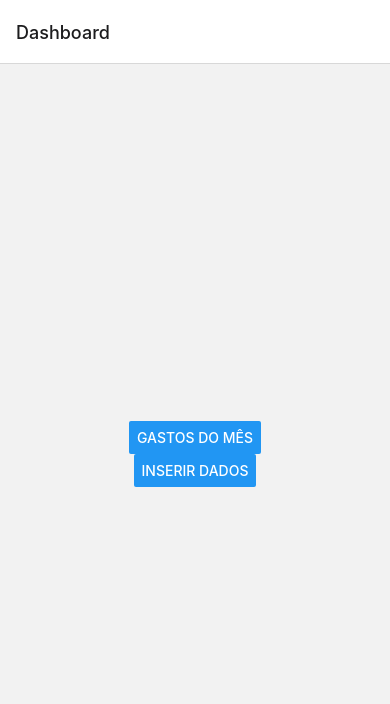
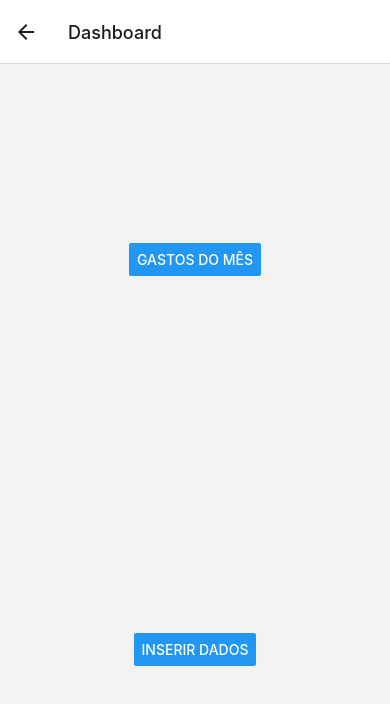
Before and after one commit to jhonatanwll/ControleDeGastosAppBeta, a React Native app in the folder ControleDeGastosApp/: screen /Dashboard in a window 390 px wide. Shown: the top 704 px of the page. Built offline with nearby package versions, Linux system fonts and the light colour scheme.

Commit message:
Campos prepreenchidos

```diff
--- a/ControleDeGastosApp/App.jsx
+++ b/ControleDeGastosApp/App.jsx
@@ -16,7 +16,7 @@ const Stack = createStackNavigator();
 function App() {
   return (
     <NavigationContainer >
-      <Stack.Navigator initialRouteName="Dashboard">
+      <Stack.Navigator initialRouteName="InserirDados">
         <Stack.Screen name="Dashboard" component={TelaDashboard} />
         <Stack.Screen name="InserirDados" component={TelaInserirDados} />
         <Stack.Screen name="TelaListaGastos" component={TelaListaGastos} />
--- a/ControleDeGastosApp/screens/TelaDashboard.jsx
+++ b/ControleDeGastosApp/screens/TelaDashboard.jsx
@@ -1,11 +1,25 @@
-import React from 'react';
-import { View, Button, StyleSheet } from 'react-native';
+import React from "react";
+import { View, Text, Button, StyleSheet } from "react-native";
+
+import TelaListaGastos from "./TelaListaGastos.jsx";
 
 export default function DashboardScreen({ navigation }) {
   return (
     <View style={styles.container}>
-      <Button title="Gastos do Mês" onPress={() => navigation.navigate('TelaListaGastos')} />
-      <Button title="Inserir Dados" onPress={() => navigation.navigate('InserirDados')} />
+      <View style={styles.block}>
+        <Button
+          style={styles.block}
+          title="Gastos do Mês"
+          onPress={() => navigation.navigate("TelaListaGastos")}
+        />
+      </View>
+      <View style={styles.block}>
+        <Button
+          style={styles.button}
+          title="Inserir Dados"
+          onPress={() => navigation.navigate("InserirDados")}
+        />
+      </View>
     </View>
   );
 }
@@ -13,7 +27,15 @@ export default function DashboardScreen({ navigation }) {
 const styles = StyleSheet.create({
   container: {
     flex: 1,
-    justifyContent: 'center',
-    alignItems: 'center',
+    justifyContent: "center",
+    alignItems: "center",
+    flexDirection: "column",
   },
+  block: {
+    flex: 1,
+    justifyContent: "center",
+    alignItems: "center",
+  },
+  button: {
+  }
 });
--- a/ControleDeGastosApp/screens/TelaInserirDados.jsx
+++ b/ControleDeGastosApp/screens/TelaInserirDados.jsx
@@ -1,4 +1,4 @@
-import React, { useState } from "react";
+import React, { useState, useEffect } from "react";
 import {
   View,
   TextInput,
@@ -7,19 +7,23 @@ import {
   Switch,
   StyleSheet,
   TouchableOpacity,
-  Alert
+  Alert,
 } from "react-native";
 import DateTimePicker from "@react-native-community/datetimepicker";
 import AsyncStorage from "@react-native-async-storage/async-storage";
 
 export default function TelaInserirDados({ navigation }) {
-  const [quemPagou, setQuemPagou] = useState(null);
+  const [quemPagou, setQuemPagou] = useState("Nome1");
   const [valorPago, setValorPago] = useState("");
-  const [comoDividirValor, setComoDividirValor] = useState(null);
-  const [gastoOuGanho, setGastoOuGanho] = useState(null);
+  const [comoDividirValor, setComoDividirValor] = useState(false);
+  const [gastoOuGanho, setGastoOuGanho] = useState(false);
   const [data, setData] = useState(new Date());
   const [descricao, setDescricao] = useState("");
   const [showDatePicker, setShowDatePicker] = useState(false);
+
+  useEffect(() => {
+    console.log("a");
+  }, ["a"]);
 
   const onChangeDate = (event, selectedDate) => {
     const currentDate = selectedDate || data;
@@ -63,12 +67,12 @@ export default function TelaInserirDados({ navigation }) {
       await AsyncStorage.setItem("dados", JSON.stringify(newData));
 
       Alert.alert("Sucesso", "Dados salvos com sucesso!");
-      console.log(storedData)
+      console.log(storedData);
 
       // Navega de volta para a tela anterior
       navigation.navigate("TelaListaGastos");
     } catch (error) {
-      Alert.alert(error+"Erro", "Falha ao salvar os dados.");
+      Alert.alert(error + "Erro", "Falha ao salvar os dados.");
     }
   };
 
--- a/ControleDeGastosApp/screens/TelaListaGastos.jsx
+++ b/ControleDeGastosApp/screens/TelaListaGastos.jsx
@@ -1,20 +1,34 @@
-import React, { useState, useEffect } from 'react';
-import { View, Text, FlatList, TextInput, Button, TouchableOpacity, StyleSheet, Alert } from 'react-native';
-import AsyncStorage from '@react-native-async-storage/async-storage';
+import React, { useState, useEffect } from "react";
+import {
+  View,
+  Text,
+  FlatList,
+  TextInput,
+  Button,
+  TouchableOpacity,
+  StyleSheet,
+  Alert,
+} from "react-native";
+import AsyncStorage from "@react-native-async-storage/async-storage";
 
 export default function TelaListaGastos({ navigation }) {
   const [gastos, setGastos] = useState([]);
   const [editIndex, setEditIndex] = useState(null);
-  const [editData, setEditData] = useState({ quemPagou: '', valorPago: '', data: '', descricao: '' });
+  const [editData, setEditData] = useState({
+    quemPagou: "",
+    valorPago: "",
+    data: "",
+    descricao: "",
+  });
 
   useEffect(() => {
     const fetchData = async () => {
       try {
-        const storedData = await AsyncStorage.getItem('dados');
+        const storedData = await AsyncStorage.getItem("dados");
         const parsedData = storedData ? JSON.parse(storedData) : [];
         setGastos(parsedData);
       } catch (error) {
-        console.error('Erro ao buscar os dados: ', error);
+        console.error("Erro ao buscar os dados: ", error);
       }
     };
 
@@ -24,18 +38,21 @@ export default function TelaListaGastos({ navigation }) {
   const handleEdit = (index) => {
     setEditIndex(index);
     setEditData(gastos[index]);
-    navigation.navigate('TelaInserirDados', { gasto: gastos[index], editIndex: index });
+    navigation.navigate("TelaInserirDados", {
+      gasto: gastos[index],
+      editIndex: index,
+    });
   };
 
   const handleDelete = async (index) => {
     const updatedGastos = gastos.filter((_, i) => i !== index);
 
     try {
-      await AsyncStorage.setItem('dados', JSON.stringify(updatedGastos));
+      await AsyncStorage.setItem("dados", JSON.stringify(updatedGastos));
       setGastos(updatedGastos);
-      Alert.alert('Sucesso', 'Gasto excluído com sucesso!');
+      Alert.alert("Sucesso", "Gasto excluído com sucesso!");
     } catch (error) {
-      Alert.alert('Erro', 'Falha ao excluir o gasto.');
+      Alert.alert("Erro", "Falha ao excluir o gasto.");
     }
   };
 
@@ -44,7 +61,9 @@ export default function TelaListaGastos({ navigation }) {
       <TouchableOpacity onPress={() => handleEdit(index)}>
         <Text style={styles.itemText}>Quem pagou: {item.quemPagou}</Text>
         <Text style={styles.itemText}>Valor: {item.valorPago}</Text>
-        <Text style={styles.itemText}>Tipo: {item.gastos ? 'Gasto' : 'Ganho'}</Text>
+        <Text style={styles.itemText}>
+          Tipo: {item.gastos ? "Gasto" : "Ganho"}
+        </Text>
         <Text style={styles.itemText}>Data: {item.data}</Text>
         <Text style={styles.itemText}>Descrição: {item.descricao}</Text>
       </TouchableOpacity>
@@ -54,6 +73,7 @@ export default function TelaListaGastos({ navigation }) {
 
   return (
     <View style={styles.container}>
+      <Text style={styles.title}>Gastos do mês</Text>
       <FlatList
         data={gastos}
         keyExtractor={(item, index) => index.toString()}
@@ -67,17 +87,21 @@ const styles = StyleSheet.create({
   container: {
     flex: 1,
     padding: 20,
-    backgroundColor: '#fff',
+    backgroundColor: "#fff",
   },
   itemContainer: {
     padding: 10,
     borderBottomWidth: 1,
-    borderBottomColor: '#ccc',
-    flexDirection: 'row',
-    justifyContent: 'space-between',
-    alignItems: 'center',
+    borderBottomColor: "#ccc",
+    flexDirection: "row",
+    justifyContent: "space-between",
+    alignItems: "center",
   },
   itemText: {
     fontSize: 16,
   },
+  title: {
+    fontWeight: "bold",
+    fontSize: 20,
+  },
 });
```
